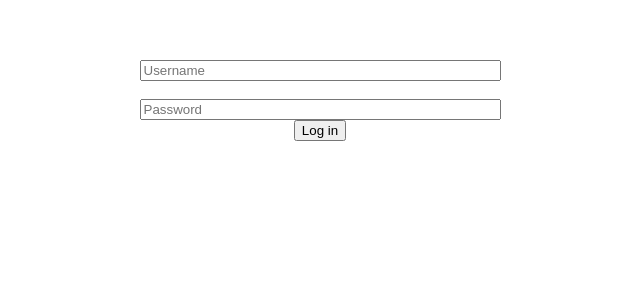
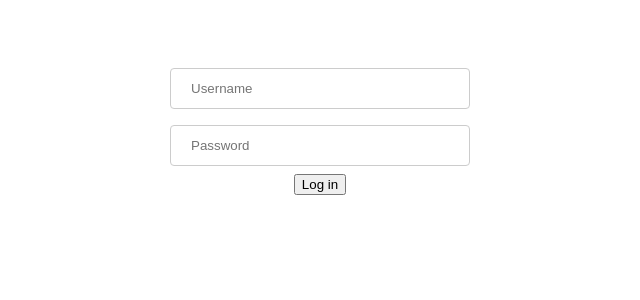
Before and after one commit to JayEnrique7/followit, a Vue app in the folder frontend/: page / in a window 1280 px wide. Shown: the top 300 px of the page, without its empty margins (320-960 px from the left). Built offline with nearby package versions, Linux system fonts and the light colour scheme.

Commit message:
fix textfields input for login

```diff
--- a/frontend/src/components/View/Login.vue
+++ b/frontend/src/components/View/Login.vue
@@ -1,9 +1,25 @@
 <template>
   <div>
-    <input type="text" v-model="username" placeholder="Username" size="42">
-    <br><br>
-    <input type="password" v-model="password" placeholder="Password" size="42">
+    <input type="text" v-model="username" placeholder="Username" style="width: 300px;">
     <br>
-    <router-link to="/profile" tag="button">Log in</router-link>
+    <div class="descriptionarea">
+      <input type="password" v-model="password" placeholder="Password" style="width: 300px;">
+      <br>
+      <span class="buttonfortxtarea">
+        <router-link to="/profile" tag="button" class="button button1">Log in</router-link>
+      </span>
+    </div>
   </div>
 </template>
+
+<style scoped>
+input[type=text], input[type=password] {
+  width: 100%;
+  padding: 12px 20px;
+  margin: 8px 0;
+  display: inline-block;
+  border: 1px solid #ccc;
+  border-radius: 4px;
+  box-sizing: border-box;
+}
+</style>
```
